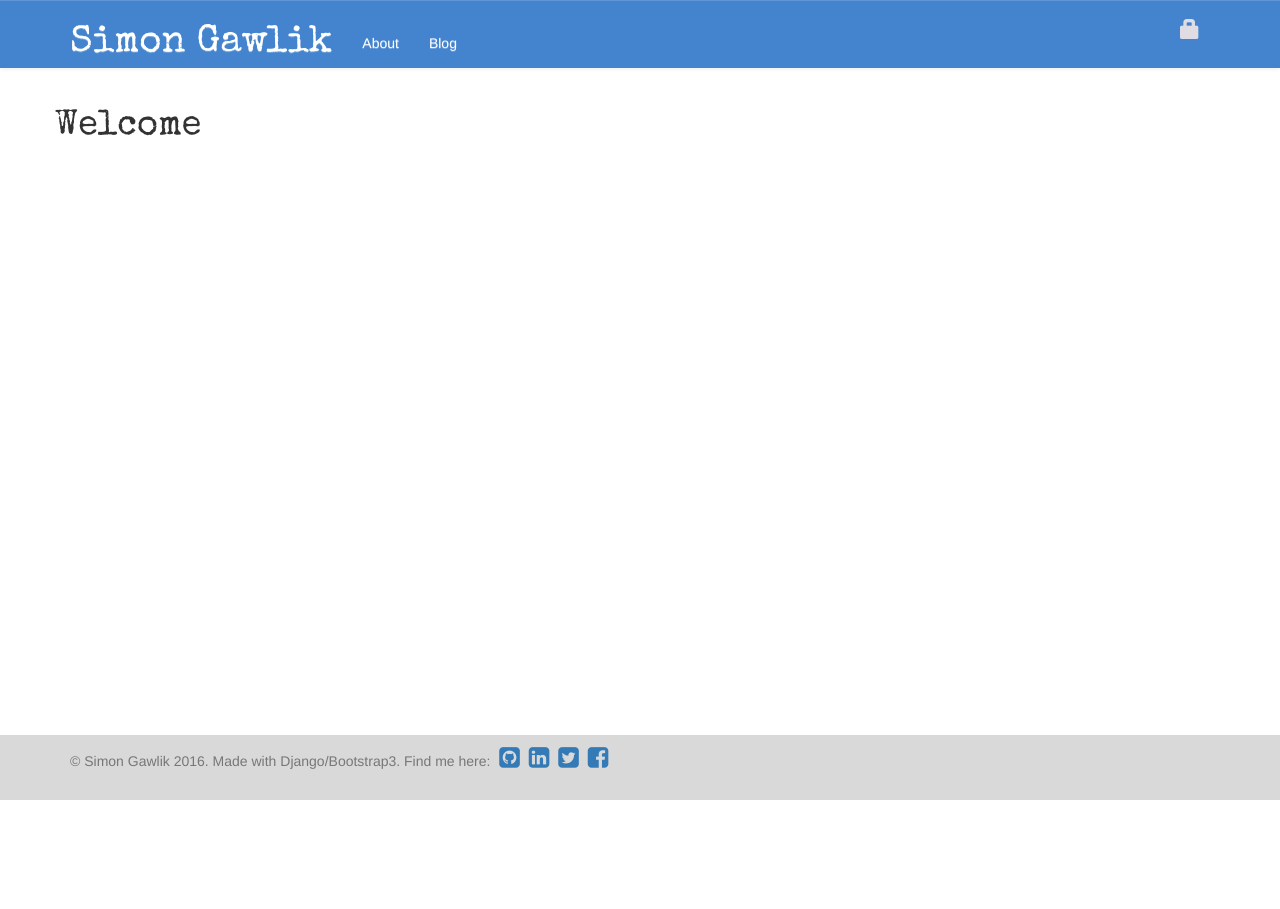
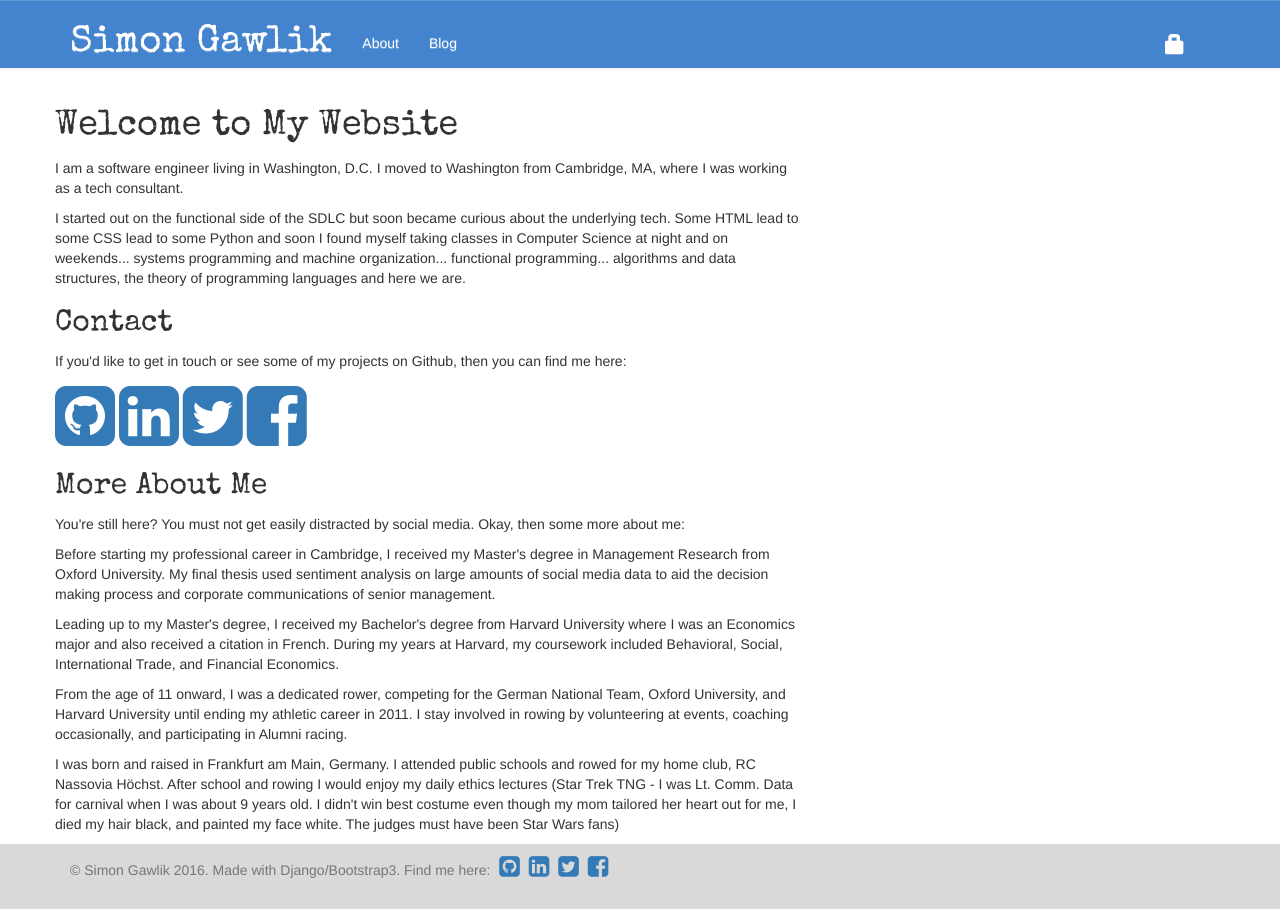
Before and after one commit to simongawlik/my-first-blog, a Django app: page / in a window 1280 px wide. Before the commit the page ends 800 px from the top, so only its background shows below. Run offline with Django 3.2, Linux system fonts and the light colour scheme; some libraries are stand-ins or nearby versions.

Commit message:
added home message, small changes to CSS

```diff
--- a/blog/static/css/blog.css
+++ b/blog/static/css/blog.css
@@ -166,6 +166,6 @@ code {
     margin-left: 5px;
 }
 
-.footer a:hover {
+a:hover i {
     color: #f19f4d;
 }
--- a/blog/templates/blog/base.html
+++ b/blog/templates/blog/base.html
@@ -1,7 +1,7 @@
 {% load staticfiles %}
 <html>
 	<head>
-		<title>Simon's Website</title>
+		<title>SimonGawlik.com</title>
 
 		<link rel="stylesheet" href="//maxcdn.bootstrapcdn.com/bootstrap/3.2.0/css/bootstrap.min.css">
 		<link rel="stylesheet" href="//maxcdn.bootstrapcdn.com/bootstrap/3.2.0/css/bootstrap-theme.min.css">
@@ -39,7 +39,7 @@
                 {% else %}
 
                     <ul class="nav navbar-nav navbar-right">
-                        <a href="{% url 'django.contrib.auth.views.login' %}" class="top-menu"><span class="glyphicon glyphicon-lock"></span></a>
+                        <li><a href="{% url 'django.contrib.auth.views.login' %}" class="top-menu"><span class="glyphicon glyphicon-lock"></span></a></li>
                     </ul>
 
                 {% endif %}
@@ -69,7 +69,7 @@
             <div class="container">
                 <p class="text-muted">&copy Simon Gawlik 2016. Made with Django/Bootstrap3. Find me here:
                 <a href="https://github.com/simongawlik"><i class="fa fa-github-square"></i></a>
-                <a href="http://www.linkedin.com/pub/simon-gawlik/57/784/138"><i class="fa fa-linkedin-square"></i>
+                <a href="http://www.linkedin.com/pub/simon-gawlik/57/784/138"><i class="fa fa-linkedin-square"></i></a>
                 <a href="https://twitter.com/sgawi"><i class="fa fa-twitter-square"></i></a>
                 <a href="https://www.facebook.com/simon.gawlik"><i class="fa fa-facebook-square"></i></a>
                 </p>
--- a/templates/home.html
+++ b/templates/home.html
@@ -1,5 +1,20 @@
 {% extends 'blog/base.html' %}
 
 {% block content %}
-	<h1>Welcome</h1>
+	<h1>Welcome to My Website</h1>
+	<p>I am a software engineer living in Washington, D.C. I moved to Washington from Cambridge, MA, where I was working as a tech consultant.</p>
+	<p>I started out on the functional side of the SDLC but soon became curious about the underlying tech. Some HTML lead to some CSS lead to some Python and soon I found myself taking classes in Computer Science at night and on weekends... systems programming and machine organization... functional programming... algorithms and data structures, the theory of programming languages and here we are.</p>
+	<h2>Contact</h2>
+	<p>If you'd like to get in touch or see some of my projects on Github, then you can find me here:</p>
+	<a href="https://github.com/simongawlik"><i class="fa fa-github-square fa-5x"></i></a>
+    <a href="http://www.linkedin.com/pub/simon-gawlik/57/784/138"><i class="fa fa-linkedin-square fa-5x"></i></a>
+    <a href="https://twitter.com/sgawi"><i class="fa fa-twitter-square fa-5x"></i></a>
+    <a href="https://www.facebook.com/simon.gawlik"><i class="fa fa-facebook-square fa-5x"></i></a>
+	<h2>More About Me</h2>
+	<p>You're still here? You must not get easily distracted by social media. Okay, then some more about me: </p>
+	<p>Before starting my professional career in Cambridge, I received my Master's degree in Management Research from Oxford University. My final thesis used sentiment analysis on large amounts of social media data to aid the decision making process and corporate communications of senior management.</p>
+	<p>Leading up to my Master's degree, I received my Bachelor's degree from Harvard University where I was an Economics major and also received a citation in French. During my years at Harvard, my coursework included Behavioral, Social, International Trade, and Financial Economics.</p>
+	<p>From the age of 11 onward, I was a dedicated rower, competing for the German National Team, Oxford University, and Harvard University until ending my athletic career in 2011. I stay involved in rowing by volunteering at events, coaching occasionally, and participating in Alumni racing.</p>
+	<p>I was born and raised in Frankfurt am Main, Germany. I attended public schools and rowed for my home club, RC Nassovia Höchst. After school and rowing I would enjoy my daily ethics lectures (Star Trek TNG - I was Lt. Comm. Data for carnival when I was about 9 years old. I didn't win best costume even though my mom tailored her heart out for me, I died my hair black, and painted my face white. The judges must have been Star Wars fans)</p>
+
 {% endblock %}
```
